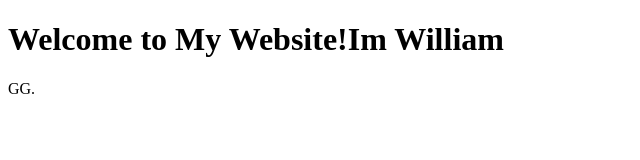
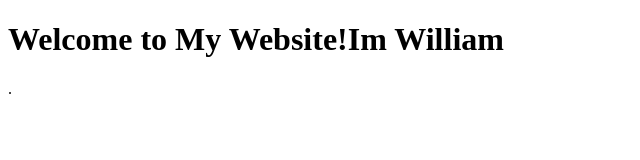
Before and after one commit to MarginalTong/William.github.io, a plain HTML site: page index.html in a window 1280 px wide. Shown: the full height of the page, 0-640 px from the left. Drawn offline with Linux system fonts and the light colour scheme.

Commit message:
Update index.html

```diff
--- a/index.html
+++ b/index.html
@@ -7,6 +7,6 @@
 </head>
 <body>
     <h1>Welcome to My Website!Im William</h1>
-    <p>GG.</p>
+    <p>.</p>
 </body>
 </html>
```
